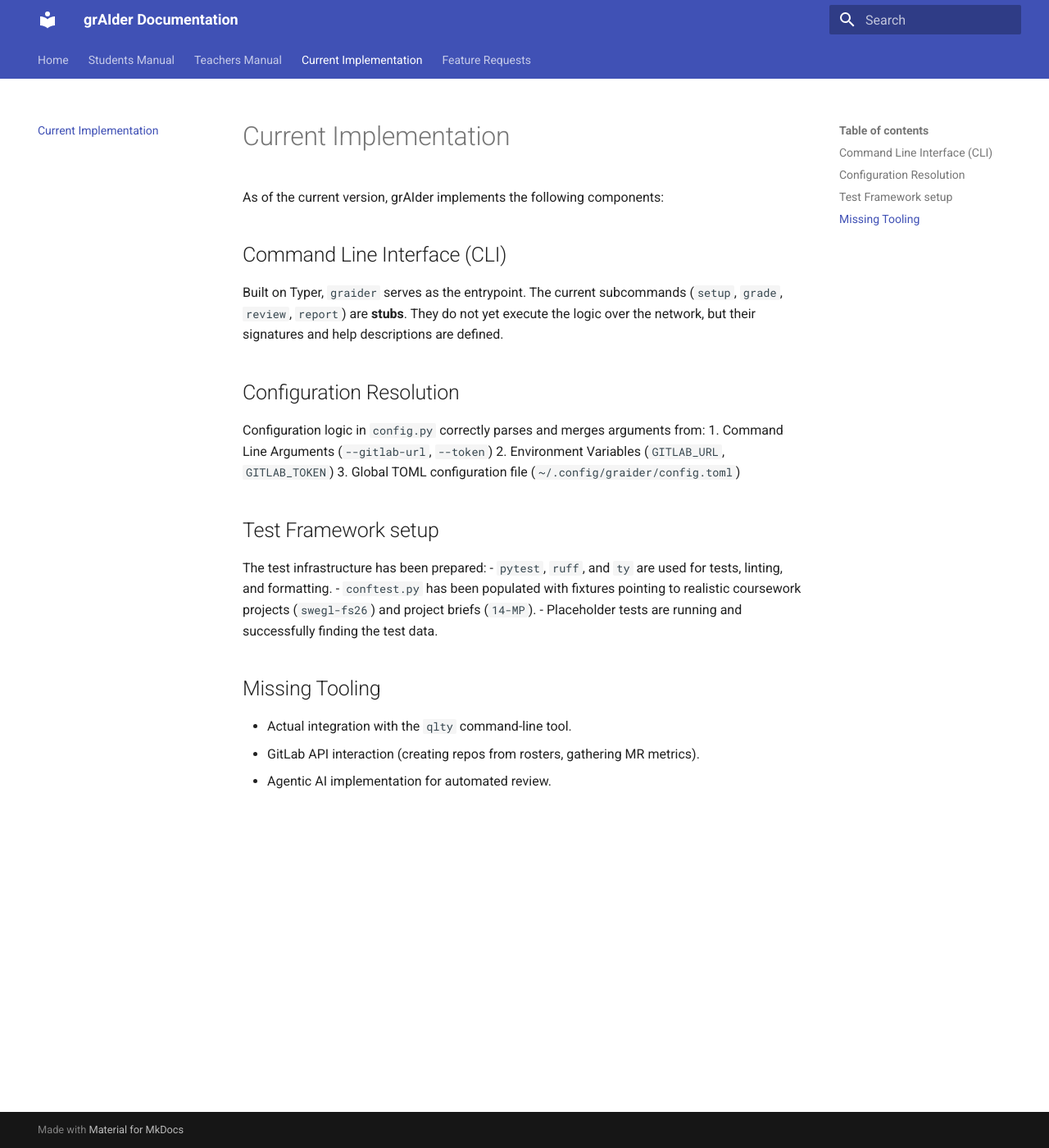
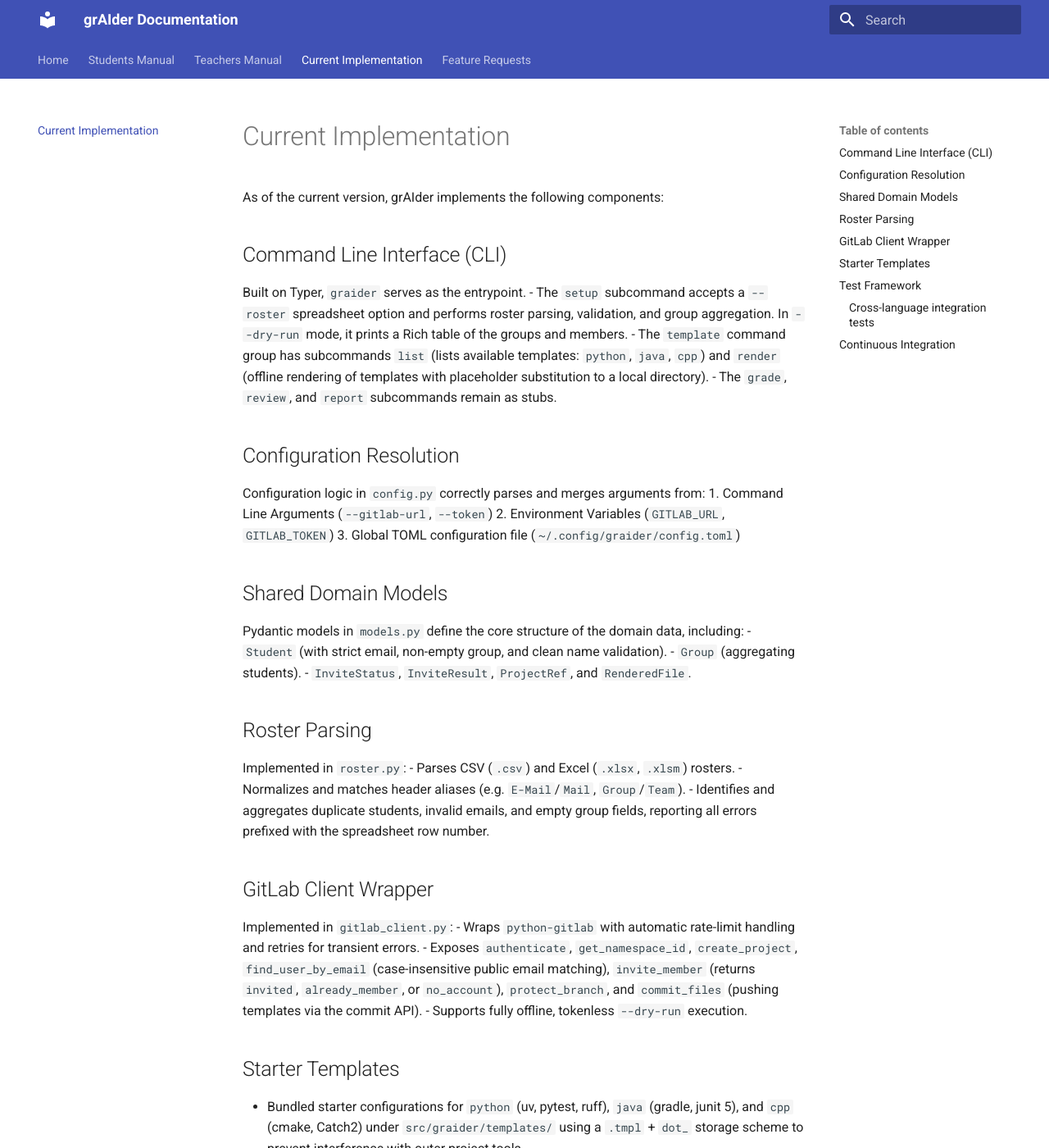
Before and after one commit to peaktwilight/grAIder, an MkDocs documentation site: the page built from docs/current_implementation.md, in a window 1280 px wide and 1400 px high. Shown: the whole window at 82% size. Built offline with MkDocs 1.6.1 and Material for MkDocs 9.7.7, drawn with Linux system fonts in a browser that asks for light colours; some of the changed text lies outside the part shown.

Commit message:
Document cross-language pipeline and integration tests
Co-Authored-By: Claude Fable 5 <noreply@anthropic.com>

```diff
--- a/docs/current_implementation.md
+++ b/docs/current_implementation.md
@@ -3,7 +3,10 @@
 As of the current version, grAIder implements the following components:
 
 ## Command Line Interface (CLI)
-Built on Typer, `graider` serves as the entrypoint. The current subcommands (`setup`, `grade`, `review`, `report`) are **stubs**. They do not yet execute the logic over the network, but their signatures and help descriptions are defined.
+Built on Typer, `graider` serves as the entrypoint.
+- The `setup` subcommand accepts a `--roster` spreadsheet option and performs roster parsing, validation, and group aggregation. In `--dry-run` mode, it prints a Rich table of the groups and members.
+- The `template` command group has subcommands `list` (lists available templates: `python`, `java`, `cpp`) and `render` (offline rendering of templates with placeholder substitution to a local directory).
+- The `grade`, `review`, and `report` subcommands remain as stubs.
 
 ## Configuration Resolution
 Configuration logic in `config.py` correctly parses and merges arguments from:
@@ -11,13 +14,53 @@ Configuration logic in `config.py` correctly parses and merges arguments from:
 2. Environment Variables (`GITLAB_URL`, `GITLAB_TOKEN`)
 3. Global TOML configuration file (`~/.config/graider/config.toml`)
 
-## Test Framework setup
-The test infrastructure has been prepared:
-- `pytest`, `ruff`, and `ty` are used for tests, linting, and formatting.
-- `conftest.py` has been populated with fixtures pointing to realistic coursework projects (`swegl-fs26`) and project briefs (`14-MP`).
-- Placeholder tests are running and successfully finding the test data.
+## Shared Domain Models
+Pydantic models in `models.py` define the core structure of the domain data, including:
+- `Student` (with strict email, non-empty group, and clean name validation).
+- `Group` (aggregating students).
+- `InviteStatus`, `InviteResult`, `ProjectRef`, and `RenderedFile`.
 
-## Missing Tooling
-- Actual integration with the `qlty` command-line tool.
-- GitLab API interaction (creating repos from rosters, gathering MR metrics).
-- Agentic AI implementation for automated review.
+## Roster Parsing
+Implemented in `roster.py`:
+- Parses CSV (`.csv`) and Excel (`.xlsx`, `.xlsm`) rosters.
+- Normalizes and matches header aliases (e.g. `E-Mail`/`Mail`, `Group`/`Team`).
+- Identifies and aggregates duplicate students, invalid emails, and empty group fields, reporting all errors prefixed with the spreadsheet row number.
+
+## GitLab Client Wrapper
+Implemented in `gitlab_client.py`:
+- Wraps `python-gitlab` with automatic rate-limit handling and retries for transient errors.
+- Exposes `authenticate`, `get_namespace_id`, `create_project`, `find_user_by_email` (case-insensitive public email matching), `invite_member` (returns `invited`, `already_member`, or `no_account`), `protect_branch`, and `commit_files` (pushing templates via the commit API).
+- Supports fully offline, tokenless `--dry-run` execution.
+
+## Starter Templates
+- Bundled starter configurations for `python` (uv, pytest, ruff), `java` (gradle, junit 5), and `cpp` (cmake, Catch2) under `src/graider/templates/` using a `.tmpl` + `dot_` storage scheme to prevent interference with outer project tools.
+- Includes a template engine that replaces `{{placeholder}}` values (e.g., `{{project_name}}`, `{{course}}`) and generates student repositories with ready-to-use CI pipelines.
+
+## Test Framework
+A fully mocked unit test suite (59 cases):
+- `pytest` runs client, CLI, config, roster, and template suites with no network access.
+- `ruff` (linter and formatter) and `ty` (type checker) checks run cleanly.
+
+### Cross-language integration tests
+`tests/integration/test_starters.py` renders each starter and actually builds and
+tests it with the real toolchain (python: `uv sync` + ruff + pytest; java:
+`gradle test`; cpp: `cmake` + `ctest` with a fetched Catch2). These carry the
+`integration` marker and are **deselected by default**, so a plain
+`uv run pytest` stays fast and offline. Run them explicitly with:
+
+- `uv run pytest -m integration` — uses the toolchains installed on the host
+  (each test skips if its toolchain is missing), or
+- `scripts/check-starters.sh` — renders and builds every starter inside its CI
+  Docker image, so only Docker is required on the host.
+
+## Continuous Integration
+`.gitlab-ci.yml` runs on merge requests, the default branch, and tags:
+- **lint** — `ruff check` (as a code-quality report), `ruff format --check`, `ty`.
+- **test** — unit `pytest` with a JUnit report.
+- **starters** — `starter-python`, `starter-java`, and `starter-cpp` jobs each
+  render and build the corresponding starter inside the matching language
+  container (`uv` image, `gradle:8.7-jdk21`, `gcc:13`), proving the templates
+  produce working projects across all languages.
+- **build / publish** — `uv build`, and publish to the GitLab PyPI registry on
+  `vX.Y.Z` tags.
+- **deploy** — build and publish this documentation site via GitLab Pages.
```
